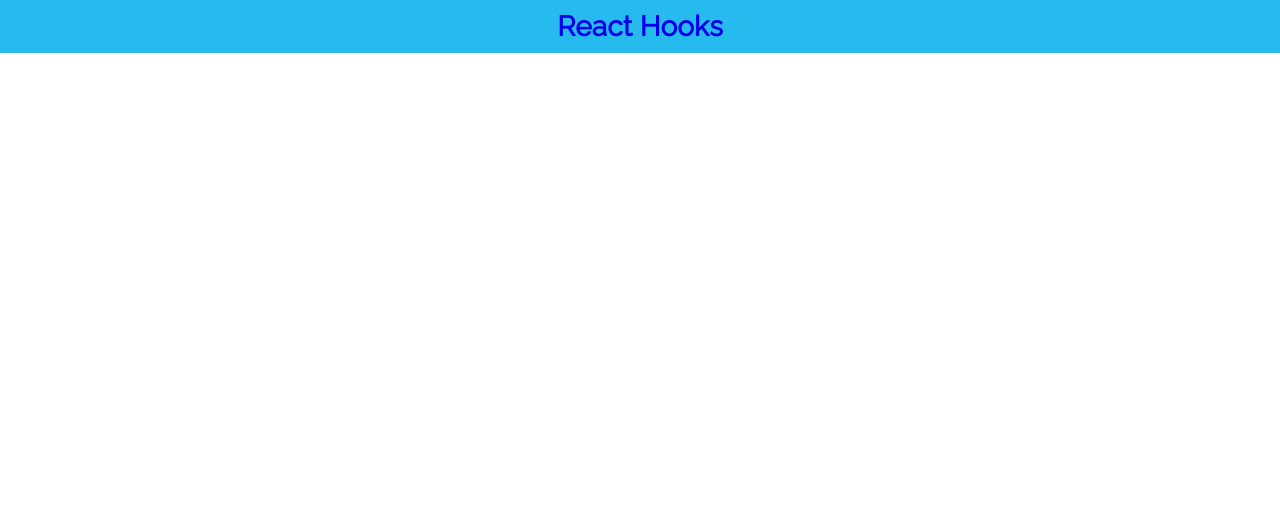
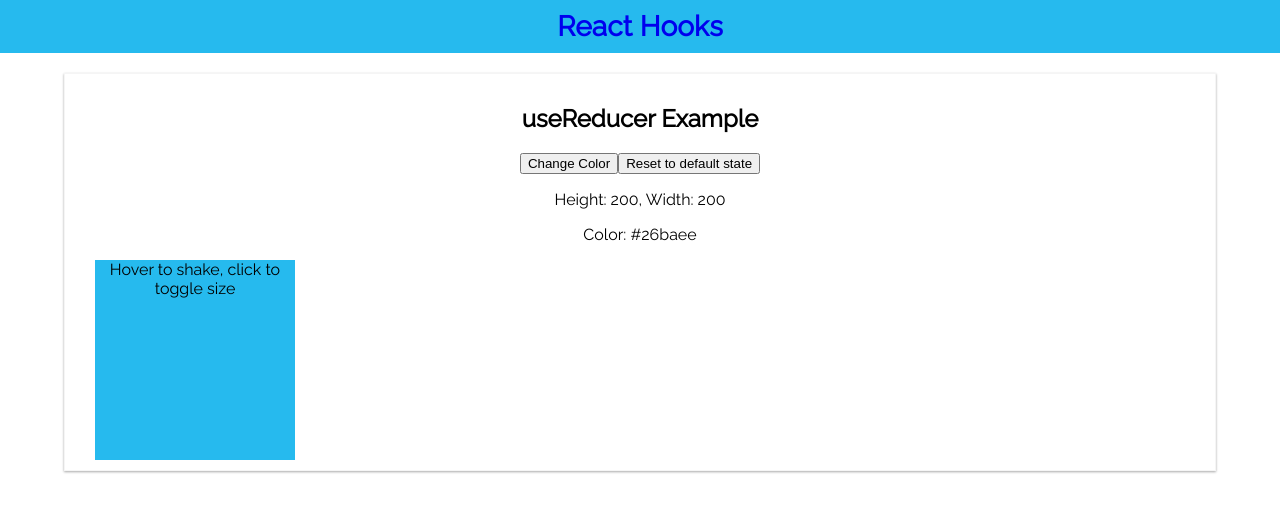
Before and after one commit to AndrewUsher/react-hooks, a React (Create React App) app: page /usereducer-simple in a window 1280 px wide. Shown: the top 512 px of the page. Built offline with nearby package versions, Linux system fonts and the light colour scheme.

Commit message:
main functionality done of basic useReducer example

```diff
--- a/src/App.js
+++ b/src/App.js
@@ -7,9 +7,10 @@ import Header from './Header'
 import Home from './Home'
 import Locale from './Locale'
 import Motion from './Motion'
+import MouseMove from './MouseMove'
 import Orientation from './Orientation'
 import Resize from './Resize'
-import MouseMove from './MouseMove'
+import UseReducerExampleSimple from './UseReducerExampleSimple'
 
 const GlobalStyle = createGlobalStyle`
   *, *::before, *::after {
@@ -63,6 +64,7 @@ class App extends Component {
               <Route exact component={Motion} path="/motion" />
               <Route exact component={Orientation} path="/orientation" />
               <Route exact component={Resize} path="/resize" />
+              <Route exact component={UseReducerExampleSimple} path="/usereducer-simple" />
             </Switch>
           </Fragment>
         </ThemeProvider>
--- a/src/Home.js
+++ b/src/Home.js
@@ -13,6 +13,10 @@ const Styled = {
       font-family: ${props => props.theme.primaryFont};
       margin-bottom: 5px;
       text-decoration: none;
+
+      &:hover {
+        text-decoration: underline;
+      }
     }
   `
 }
@@ -25,7 +29,8 @@ const Home = () => (
     <Link to="/orientation">Orientation</Link>
     <Link to="/geolocation-static">Geolocation (static)</Link>
     <Link to="/geolocation-watch">Geolocation (watch)</Link>
-  </Styled.Section>
+    <Link to="/usereducer-simple">useReducer Example (simple)</Link>
+   </Styled.Section>
 )
 
 export default Home
--- /dev/null
+++ b/src/UseReducerExampleSimple.js
@@ -0,0 +1,90 @@
+
+import React, { useReducer }  from 'react'
+import styled, { keyframes } from 'styled-components'
+
+const shake = keyframes`
+  /* https://www.w3schools.com/howto/howto_css_shake_image.asp */
+  0% { transform: translate(1px, 1px) rotate(0deg); }
+  10% { transform: translate(-1px, -2px) rotate(-1deg); }
+  20% { transform: translate(-3px, 0px) rotate(1deg); }
+  30% { transform: translate(3px, 2px) rotate(0deg); }
+  40% { transform: translate(1px, -1px) rotate(1deg); }
+  50% { transform: translate(-1px, 2px) rotate(-1deg); }
+  60% { transform: translate(-3px, 1px) rotate(0deg); }
+  70% { transform: translate(3px, 1px) rotate(-1deg); }
+  80% { transform: translate(-1px, -1px) rotate(1deg); }
+  90% { transform: translate(1px, 2px) rotate(0deg); }
+  100% { transform: translate(1px, -2px) rotate(-1deg); }
+`
+const initialState = {
+  color: "#26baee",
+  small: true
+};
+
+function reducer(state, action) {
+  switch (action.type) {
+    case 'RESET':
+      return initialState;
+    case 'TOGGLE_SIZE':
+      return {
+        ...state,
+        small: !state.small
+      };
+    case 'CHANGE_COLOR':
+      return {
+        ...state,
+        color: action.payload || "yellow"
+      };
+    default:
+      return state;
+  }
+}
+
+const Rect = styled.div`
+  background-color: ${props => props.color}
+  height: ${props => props.height}
+  width: ${props => props.width}
+
+  &:hover {
+    animation: ${shake} 0.7s;
+    animation-iteration-count: infinite;
+  }
+`
+
+const colors = ["red", "orange", "yellow", "green", "blue", "indigo", "violet"]
+
+const UseReducerExample = () => {
+  const [ { color, small }, dispatch ] = useReducer(reducer, initialState)
+  const sideLength = small ? 200 : 300;
+  return (
+    <section>
+      <h2>useReducer Example</h2>
+
+      <button onClick={() => dispatch({
+        type: 'CHANGE_COLOR',
+        payload: colors[Math.floor(Math.random() * 6) + 1]
+      })}>
+        Change Color
+      </button>
+
+      <button onClick={() => dispatch({ type: 'RESET' })}>
+        Reset to default state
+      </button>
+
+      <p>Height: {sideLength}, Width: {sideLength}</p>
+      <p>Color: {color}</p>
+
+      <Rect
+        color={color}
+        height={`${sideLength}px`}
+        onClick={() => dispatch({ type: 'TOGGLE_SIZE' })}
+        width={`${sideLength}px`}
+      >
+        Hover to shake, click to toggle size
+      </Rect>
+
+    </section>
+  )
+}
+
+export default UseReducerExample
```
